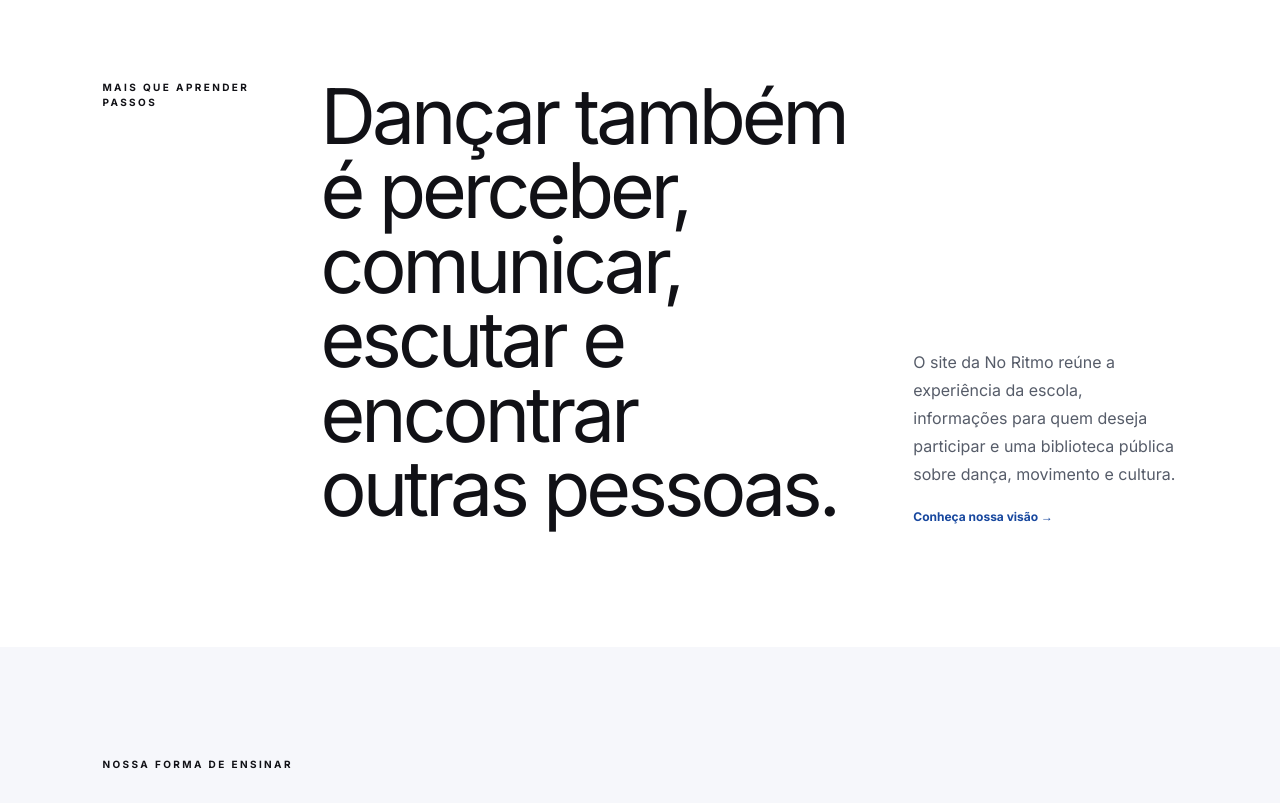
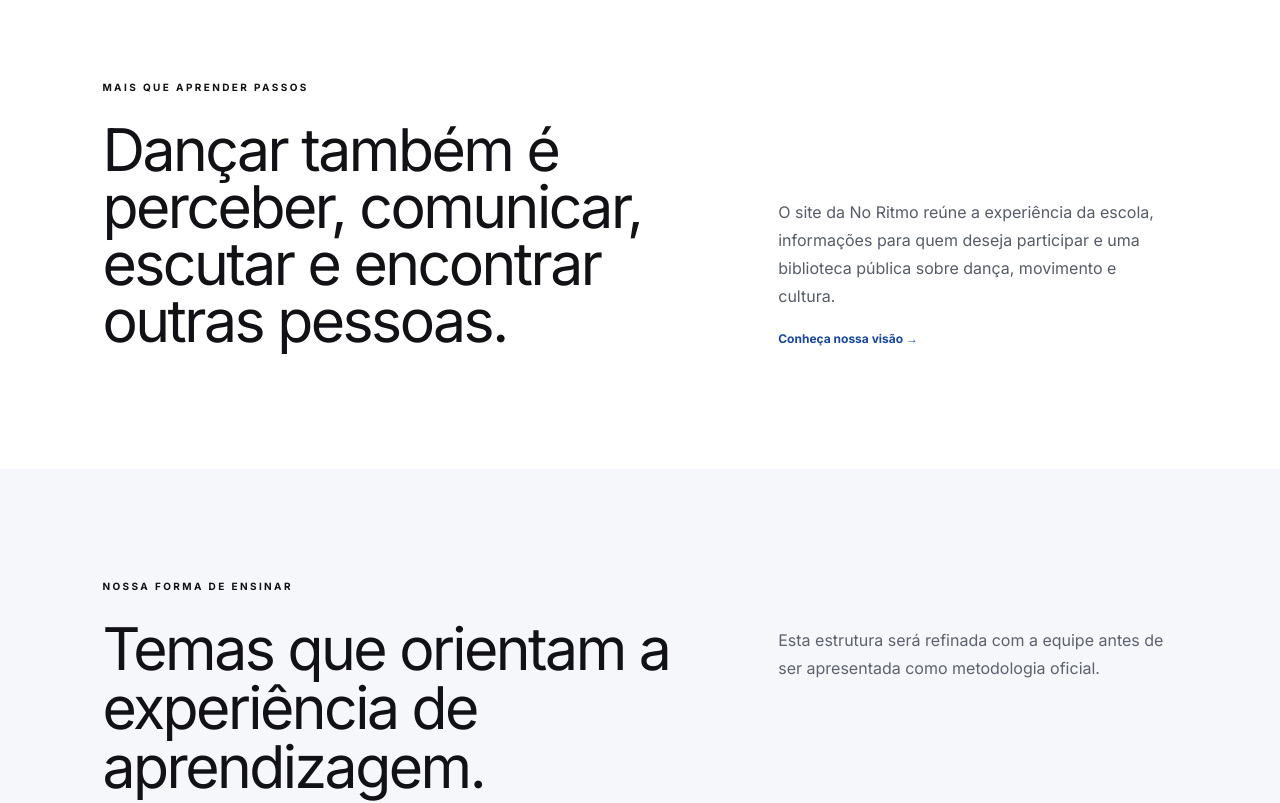
Before and after one commit to leonardodariva/no-ritmo-academia-de-danca, a Next.js app: page / in a window 1280 px wide. Shown: the part 840-1643 px from the top of the page. Built offline with nearby package versions, Linux system fonts and the light colour scheme; a web font is replaced by a local one.

Commit message:
style: uniformiza escala dos titulos da home

```diff
--- a/app/globals.css
+++ b/app/globals.css
@@ -336,4 +336,10 @@ footer { background:#0b0b0f; color:var(--cream); padding:80px 8vw 25px; }.brand-
 .v4-section-heading>p,.home-team-heading>p { grid-column:1/-1; margin-bottom:8px; }
 .v4-section-heading>h2,.home-team-heading>h2 { grid-column:1; }
 .v4-section-heading>span,.home-team-heading>span { grid-column:2; margin-top:6px; }
+.v4-statement { grid-template-columns:1.2fr .8fr; gap:18px 6vw; }
+.v4-statement>p { grid-column:1/-1; margin-bottom:8px; }
+.v4-statement>h2 { grid-column:1; font-size:clamp(38px,4.6vw,68px); letter-spacing:-2.5px; }
+.v4-statement>div { grid-column:2; margin-top:6px; }
+.v4-section-heading>h2,.home-team-heading>h2,.v4-institution h2,.v4-invitation h2 { font-size:clamp(38px,4.6vw,68px); letter-spacing:-2.5px; }
 @media(max-width:680px){ .v4-section-heading,.home-team-heading { grid-template-columns:1fr; }.v4-section-heading>p,.v4-section-heading>h2,.v4-section-heading>span,.home-team-heading>p,.home-team-heading>h2,.home-team-heading>span { grid-column:1; }.v4-section-heading>span,.home-team-heading>span { margin-top:0; } }
+@media(max-width:680px){ .v4-statement { grid-template-columns:1fr; }.v4-statement>p,.v4-statement>h2,.v4-statement>div { grid-column:1; }.v4-statement>div { margin-top:0; } }
```
